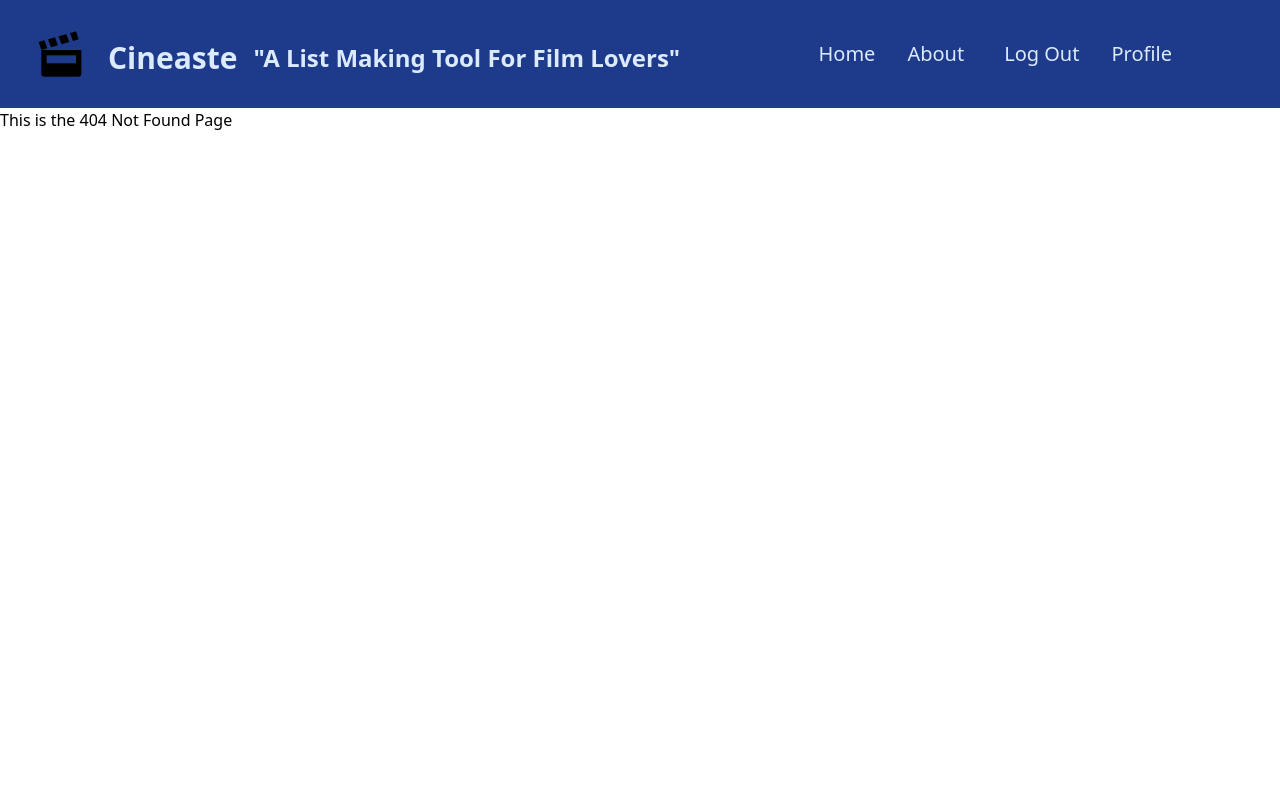
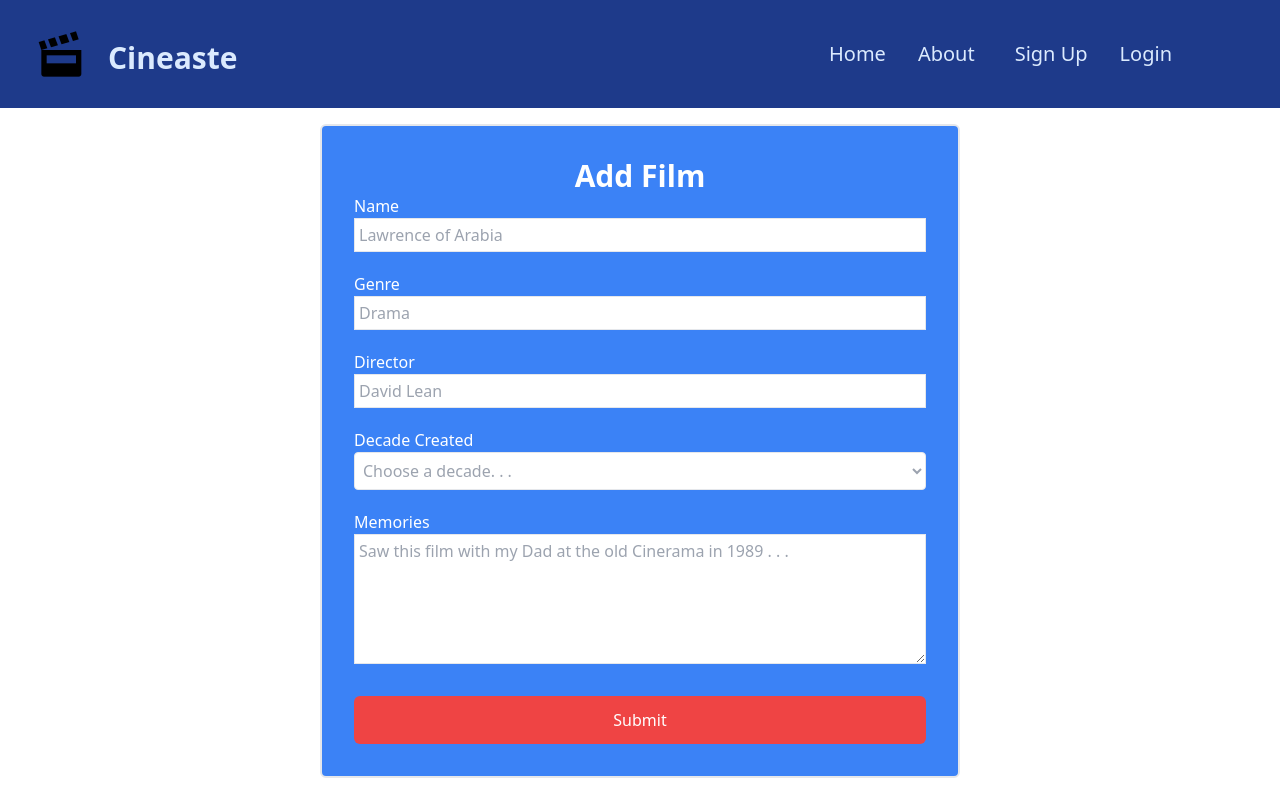
Before and after one commit to papadavis47/cineaste, a React (Create React App) app: page /create-list-item in a window 1280 px wide. Before the commit this address had no page. Built offline with nearby package versions, Linux system fonts and the light colour scheme.

Commit message:
Create pages for creating a list and creating a movie item

```diff
--- a/src/App.js
+++ b/src/App.js
@@ -7,11 +7,12 @@ import Signup from "./pages/Signup.js";
 import Login from "./pages/Login.js";
 import Forms from "./pages/Forms.js";
 import Profile from "./pages/Profile.js";
-import Lists from "./pages/Lists.js";
+import CreateList from "./pages/CreateList.js";
+import CreateListItem from "./pages/CreateListItem.js";
 import NotFound from "./pages/NotFound.js";
 
 function App() {
-  const [userLoggedIn, setUserLoggedIn] = useState(true);
+  const [userLoggedIn, setUserLoggedIn] = useState(false);
 
   const logout = () => {
     setUserLoggedIn(false);
@@ -29,7 +30,8 @@ function App() {
         <Route path='/about' element={<About />} />
         <Route path='/signup' element={<Signup />} />
         <Route path='/login' element={<Login />} />
-        <Route path='/lists' element={<Lists />} />
+        <Route path='/create-list' element={<CreateList />} />
+        <Route path='/create-list-item' element={<CreateListItem />} />
         <Route path='/forms' element={<Forms />} />
         <Route path='/profile' element={<Profile />} />
         <Route path='*' element={<NotFound />} />
--- a/src/components/MovieList/MovieList.js
+++ b/src/components/MovieList/MovieList.js
@@ -1,12 +1,12 @@
-import React from "react";
+import { useState } from "react";
 import Movie from "../Movie";
-import { movies } from "../../data/data.js";
+import { moviesData } from "../../data/data.js";
 
 const MovieList = (props) => {
+  const [movies, setMovies] = useState([...moviesData]);
   const { id, title, description, notes } = props;
   return (
     <div className='flex flex-col w-1/2 p-4 mt-5 bg-blue-900 border-4 border-sky-200' key={id}>
-      {/* Line below will be replaced with a prop eventually -title to the list*/}
       <div className='text-white'>
         <h1 className='mb-3 text-4xl font-bold text-center text-white'>{title}</h1>
         <h2 className='mb-3 ml-3 text-2xl italic max-width-fit'>{description}</h2>
--- a/src/components/NavBar/NavBar.js
+++ b/src/components/NavBar/NavBar.js
@@ -9,9 +9,6 @@ const NavBar = ({ userLoggedIn, logout, login }) => {
         <div className='flex items-center py-3 hover:text-blue-50'>
           <img src={logo} alt='logo' className='ml-3' />
           <h1 className='py-3 mt-2 ml-4 text-3xl font-bold'>Cineaste</h1>
-          <h2 className='py-3 mt-2 ml-4 text-2xl font-bold'>
-            "A List Making Tool For Film Lovers"
-          </h2>
         </div>
       </Link>
       <nav className='text-xl hover:text-blue-50'>
--- a/src/data/data.js
+++ b/src/data/data.js
@@ -1,7 +1,7 @@
 import { v4 as uuidv4 } from "uuid";
-export const movies = [
+export const moviesData = [
   {
-    id: 1,
+    id: uuidv4(),
     name: "Platoon",
     director: "Oliver Stone",
     genre: "Drama",
@@ -9,7 +9,7 @@ export const movies = [
     decadeCreated: "1980s",
   },
   {
-    id: 2,
+    id: uuidv4(),
     name: "Days of Heaven",
     director: "Terrence Malick",
     genre: "Drama",
@@ -17,7 +17,7 @@ export const movies = [
     decadeCreated: "1970s",
   },
   {
-    id: 3,
+    id: uuidv4(),
     name: "Lawrence of Arabia",
     director: "David Lean",
     genre: "Drama",
@@ -25,7 +25,7 @@ export const movies = [
     decadeCreated: "1960s",
   },
   {
-    id: 4,
+    id: uuidv4(),
     name: "Apocalypse Now",
     director: "Francis Ford Coppola",
     genre: "Drama",
@@ -34,7 +34,7 @@ export const movies = [
   },
 ];
 
-export const lists = [
+export const listsData = [
   {
     id: uuidv4(),
     title: "My Faves",
--- /dev/null
+++ b/src/pages/CreateList.js
@@ -0,0 +1,12 @@
+import React from "react";
+import ListForm from "../components/ListForm/ListForm.js";
+
+const CreateList = () => {
+  return (
+    <div className='flex flex-col items-center'>
+      <ListForm />
+    </div>
+  );
+};
+
+export default CreateList;
--- /dev/null
+++ b/src/pages/CreateListItem.js
@@ -0,0 +1,12 @@
+import React from "react";
+import MovieForm from "../components/MovieForm/MovieForm.js";
+
+const CreateListItem = () => {
+  return (
+    <div className='flex flex-col items-center'>
+      <MovieForm />
+    </div>
+  );
+};
+
+export default CreateListItem;
--- a/src/pages/Lists.js
+++ /dev/null
@@ -1,7 +0,0 @@
-import React from "react";
-
-const Lists = () => {
-  return <div>This is the List page</div>;
-};
-
-export default Lists;
--- a/src/pages/Profile.js
+++ b/src/pages/Profile.js
@@ -1,8 +1,9 @@
-import React from "react";
+import { useState } from "react";
 import MovieList from "../components/MovieList/MovieList.js";
-import { lists } from "../data/data.js";
+import { listsData } from "../data/data.js";
 
 const Profile = () => {
+  const [lists, setLists] = useState([...listsData]);
   return (
     <div className='flex flex-col items-center'>
       {lists.map((list) => {
```
Also changed, not shown: 1 other file (tests, documents, lock files or other folders).
